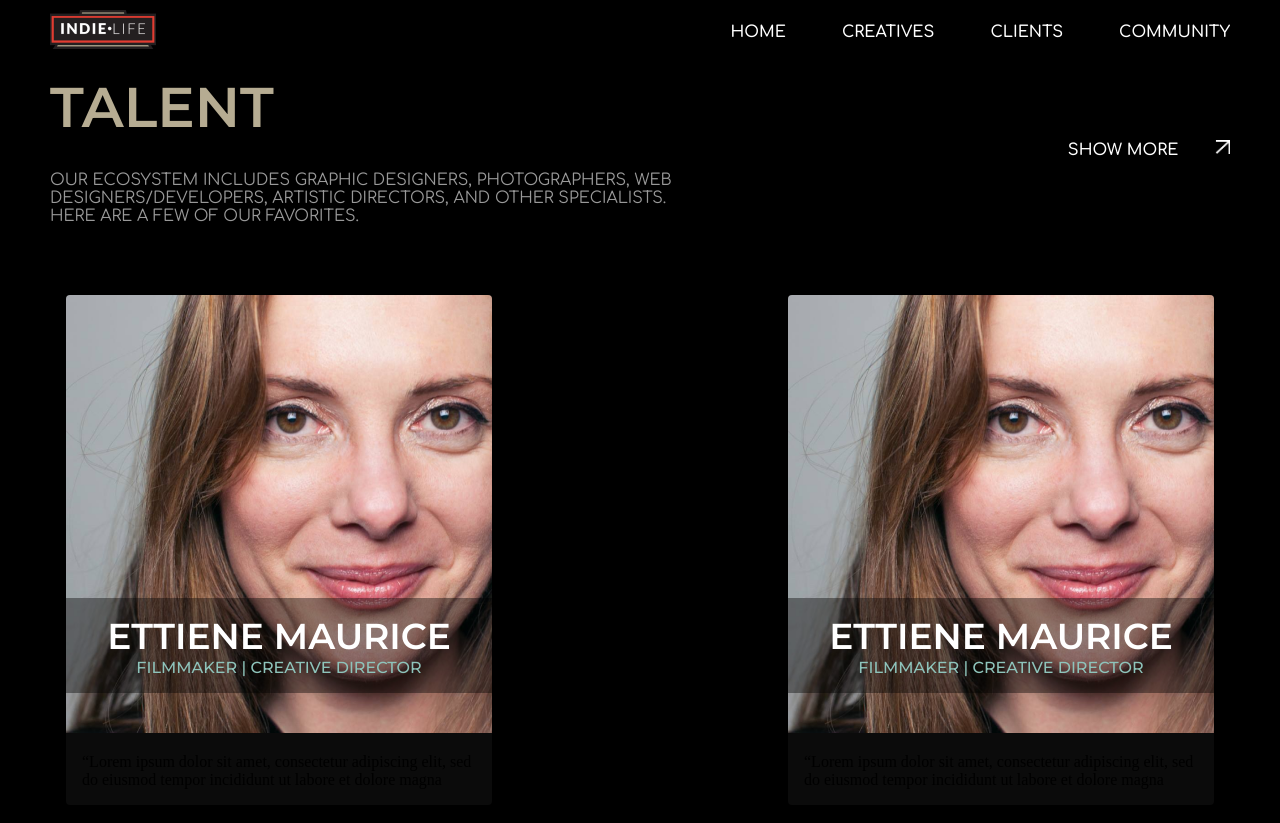
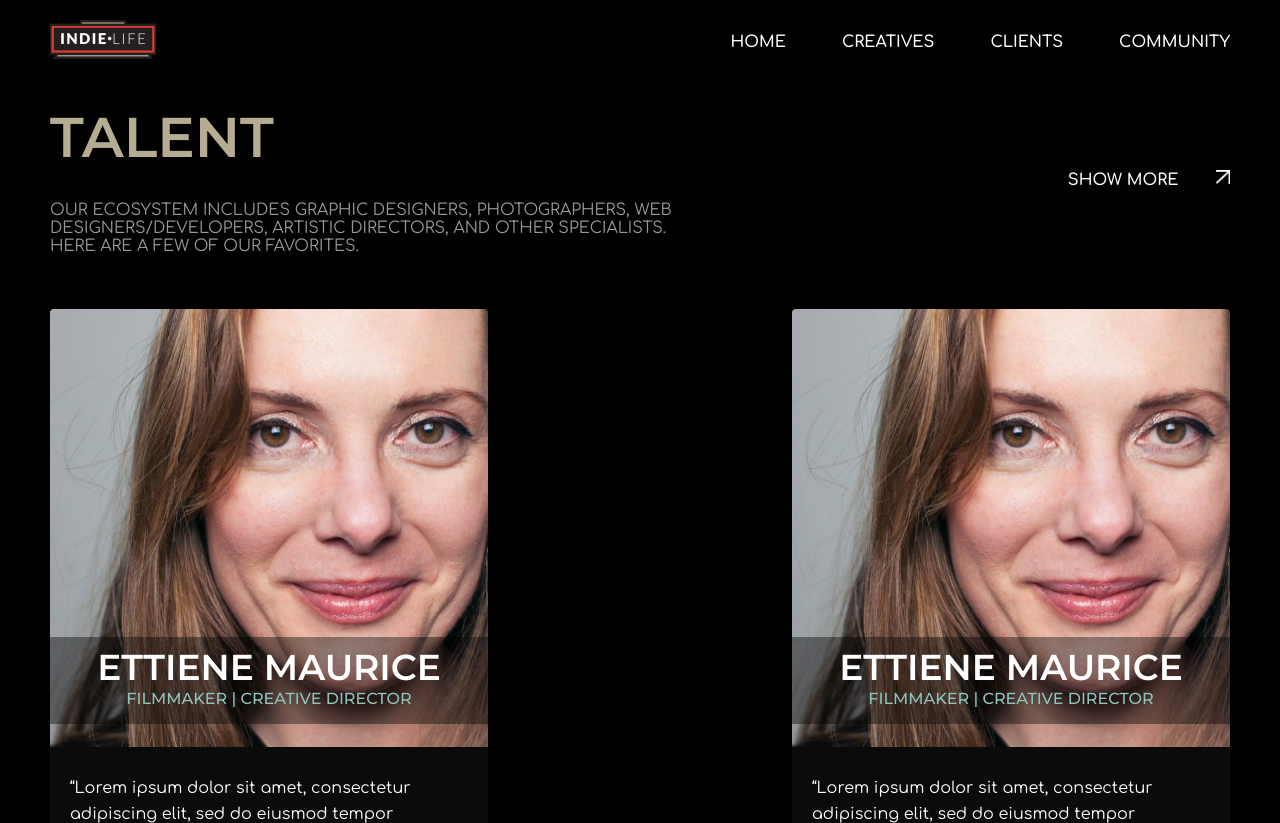
Before and after one commit to AndikaPurnamaPutra/ready-to-develop_bacis, a plain HTML site: page index.html in a window 1280 px wide. Shown: the top 823 px of the page. Drawn offline with Linux system fonts and the light colour scheme.

Commit message:
revisi dari progress 01

```diff
--- a/index.html
+++ b/index.html
@@ -11,8 +11,7 @@
   <body>
     <!-- NAVBAR SECTION -->
     <header>
-      <nav>
-        <div class="container">
+      <nav class="container">
         <a class="logo-brand"><img src="assets/images/logo.png" alt="" /></a>
         <div class="navbar-toggle">
           <div class="toggle-line"></div>
@@ -27,29 +26,24 @@
             <a href="#">community</a>
           </div>
         </div>
-        </div>
       </nav>
     </header>
 
     <!-- TALENT SECTION -->
     <section id="talent">
       <div class="container">
-        <div class="row">
         <div class="header-content">
           <div class="text-content">
             <h2>Talent</h2>
             <p>
-                Our ecosystem includes graphic designers, photographers, web designers/developers, artistic directors,
-                and other specialists. Here are a few of our favorites.
+              Our ecosystem includes graphic designers, photographers, web designers/developers, artistic directors, and
+              other specialists. Here are a few of our favorites.
             </p>
           </div>
           <a href="#" class="btn cta-white">SHOW MORE <img src="assets/images/arrow-small-white.png" alt="" /></a>
         </div>
-        </div>
-        <div class="row">
-          <div class="cards">
+        <div class="cards-group">
           <div class="card-items">
-              <div class="card">
             <div class="card-img">
               <img src="assets/images/card-1.png" alt="card-image" />
             </div>
@@ -58,13 +52,11 @@
               <p class="card-text">Filmmaker | Creative Director</p>
             </div>
             <p class="card-desc">
-                  “Lorem ipsum dolor sit amet, consectetur adipiscing elit, sed do eiusmod tempor incididunt ut labore
-                  et dolore magna
+              “Lorem ipsum dolor sit amet, consectetur adipiscing elit, sed do eiusmod tempor incididunt ut labore et
+              dolore magna
             </p>
           </div>
-            </div>
           <div class="card-items">
-              <div class="card">
             <div class="card-img">
               <img src="assets/images/card-1.png" alt="card-image" />
             </div>
@@ -73,13 +65,11 @@
               <p class="card-text">Filmmaker | Creative Director</p>
             </div>
             <p class="card-desc">
-                  “Lorem ipsum dolor sit amet, consectetur adipiscing elit, sed do eiusmod tempor incididunt ut labore
-                  et dolore magna
+              “Lorem ipsum dolor sit amet, consectetur adipiscing elit, sed do eiusmod tempor incididunt ut labore et
+              dolore magna
             </p>
           </div>
-            </div>
           <div class="card-items">
-              <div class="card">
             <div class="card-img">
               <img src="assets/images/card-1.png" alt="card-image" />
             </div>
@@ -88,11 +78,9 @@
               <p class="card-text">Filmmaker | Creative Director</p>
             </div>
             <p class="card-desc">
-                  “Lorem ipsum dolor sit amet, consectetur adipiscing elit, sed do eiusmod tempor incididunt ut labore
-                  et dolore magna
+              “Lorem ipsum dolor sit amet, consectetur adipiscing elit, sed do eiusmod tempor incididunt ut labore et
+              dolore magna
             </p>
-              </div>
-            </div>
           </div>
         </div>
       </div>
--- a/style.scss
+++ b/style.scss
@@ -7,11 +7,25 @@
 }
 
 .container {
-  padding: 10px 50px;
+  padding: 20px 50px;
 }
 
-// Navbar
-nav .container {
+.btn {
+  text-decoration: none;
+  font-family: "Comfortaa", cursive;
+  color: #ffffff;
+  font-size: 16px;
+  font-weight: 600;
+  text-align: center;
+  display: inline-block;
+}
+
+.btn:hover {
+  color: #b6ac92;
+}
+
+// NAVBAR
+nav {
   background-color: #000000;
   display: flex;
   justify-content: space-between;
@@ -48,8 +62,8 @@ nav .container {
   }
 }
 
-// TALENT
-#talent .container {
+// TALENT SECTION
+#talent {
   background-color: #000000;
 
   .header-content {
@@ -81,50 +95,35 @@ nav .container {
       flex: 50%;
     }
 
-    .btn {
-      text-decoration: none;
-      font-family: "Comfortaa", cursive;
-      color: #ffffff;
-      font-size: 16px;
-      font-weight: 600;
-      text-align: center;
-    }
-
-    .btn:hover {
-      color: #b6ac92;
-    }
-
     img {
       width: 15px;
       margin-left: 32px;
     }
   }
 
-  .cards {
+  .cards-group {
     display: flex;
     flex-wrap: wrap;
     justify-content: space-between;
 
     .card-items {
       display: flex;
-      padding: 16px;
-      width: 458px;
-
-      .card {
-        background-color: #0b0b0b;
-        border-radius: 4px;
-        display: flex;
+      width: 438px;
       flex-direction: column;
       overflow: hidden;
       position: relative;
+      background-color: #0b0b0b;
+      margin-bottom: 20px;
+      border-radius: 4px;
 
       .card-content {
-          padding: 16px;
+        padding-top: 8px;
+        padding-bottom: 16px;
         position: absolute;
         background-color: rgba($color: #000000, $alpha: 0.4);
         width: 100%;
         text-align: center;
-          bottom: 22%;
+        bottom: 27%;
 
         h2 {
           color: #ffffff;
@@ -145,7 +144,11 @@ nav .container {
       }
 
       .card-desc {
-          padding: 16px;
+        padding: 24px 20px;
+        color: #ffffff;
+        font-size: 16px;
+        font-family: "Comfortaa", cursive;
+        line-height: 26px;
       }
     }
   }
@@ -162,10 +165,9 @@ nav .container {
     }
   }
 }
-}
 
 @media screen and (max-width: 900px) {
-  nav .container {
+  nav {
     .navbar-toggle {
       display: block;
 
```
Also changed, not shown: style.css, 1 other file. Lines whose indentation alone changed are shown as unchanged.
